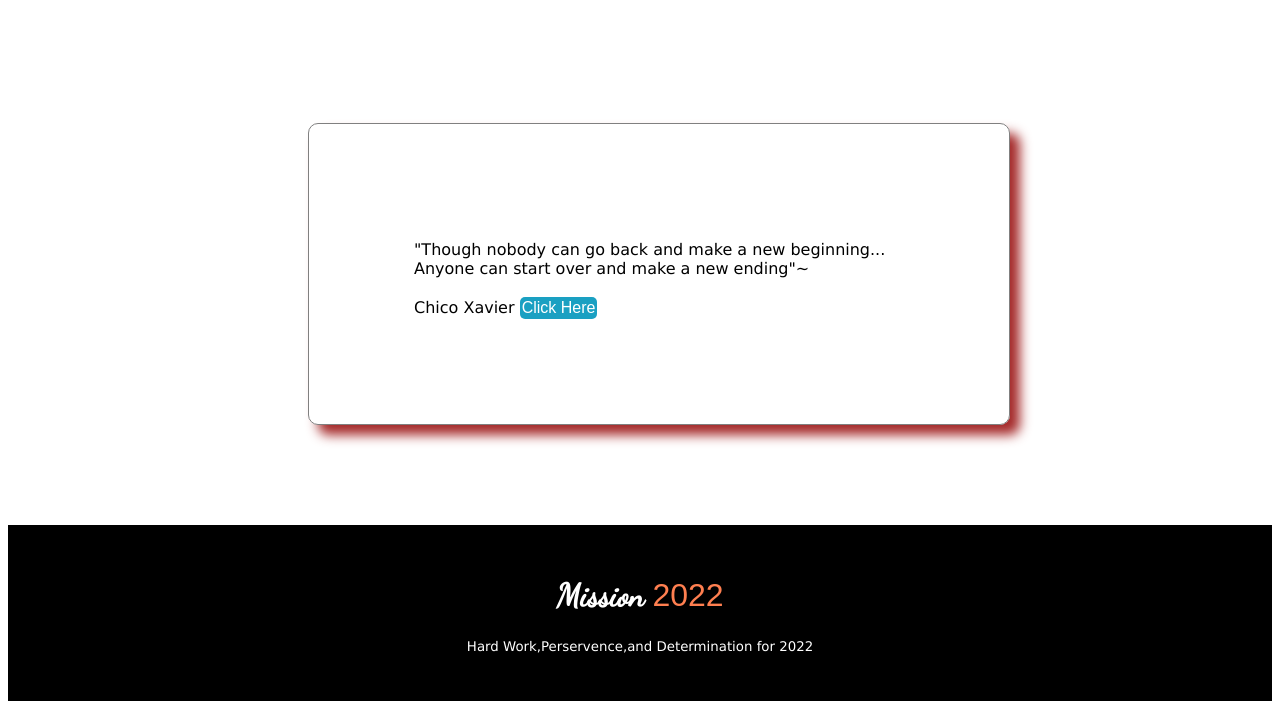
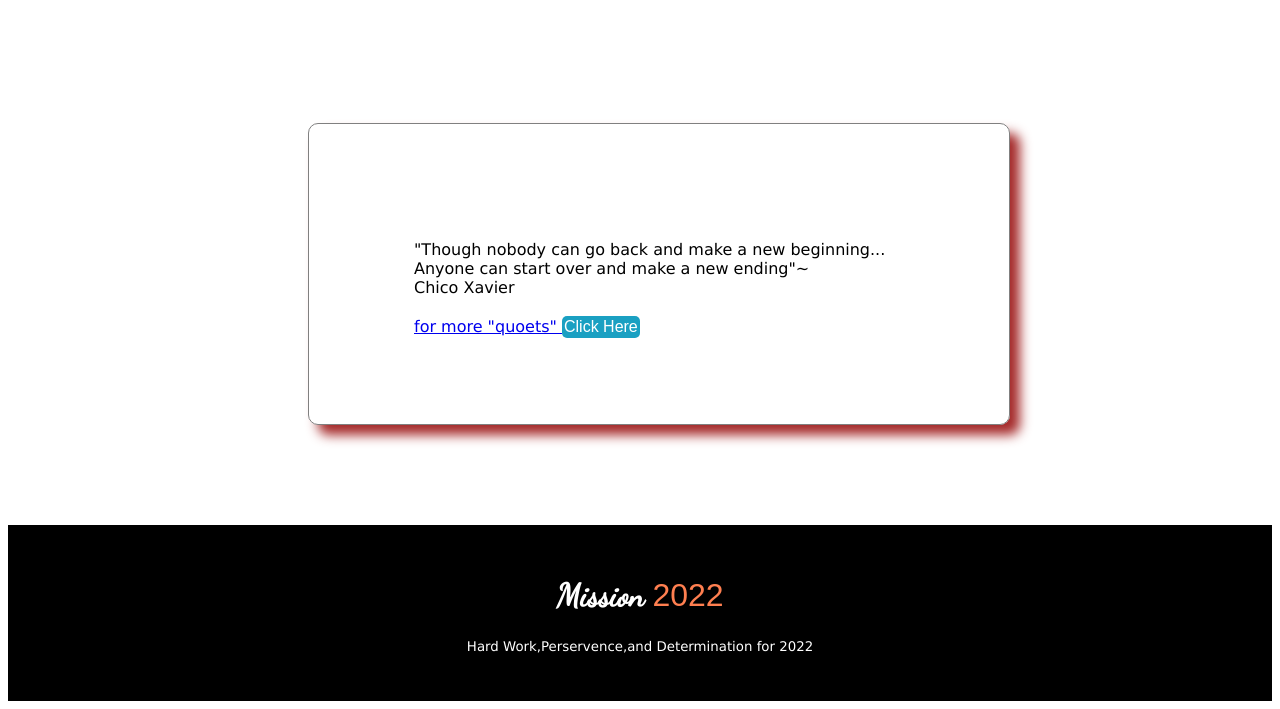
Before and after one commit to sadiafrin/assignment1, a plain HTML site: page index.html in a window 1280 px wide. Shown: the part 2321-3030 px from the top of the page. Drawn offline with Linux system fonts and the light colour scheme; a web font is replaced by a local one.

Commit message:
br added

```diff
--- a/index.html
+++ b/index.html
@@ -121,8 +121,8 @@
 
         <div class="size-card">
 
-            <p>"Though nobody can go back and make a new beginning... Anyone can start over and make a new ending"~  <br> <br>    Chico Xavier
-             <a href="https://www.alwujud.com/?gclid=Cj0KCQiAw9qOBhC-ARIsAG-rdn5S5IGYZTmF2Bm9nIijzZLG_3Ucsg7SiZi5QQNAXGlnpugYmDFoePoaAm5IEALw_wcB"> <button class="last-button"> Click Here </button></a></p>
+            <p>"Though nobody can go back and make a new beginning... Anyone can start over and make a new ending"~  <br>     Chico Xavier <br>
+             <a  target="blank" href="https://www.alwujud.com/?gclid=Cj0KCQiAw9qOBhC-ARIsAG-rdn5S5IGYZTmF2Bm9nIijzZLG_3Ucsg7SiZi5QQNAXGlnpugYmDFoePoaAm5IEALw_wcB"> <br> for more "quoets" <button class="last-button"> Click Here </button></a></p>
            </div>
         </div>
     <div>
```
